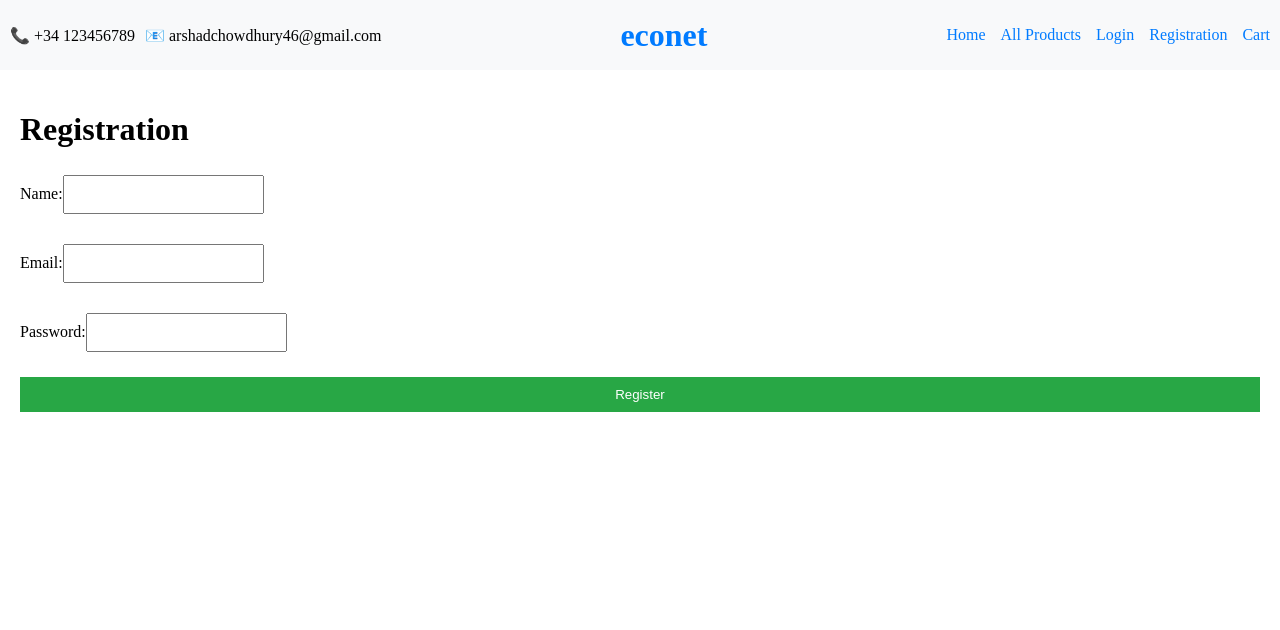
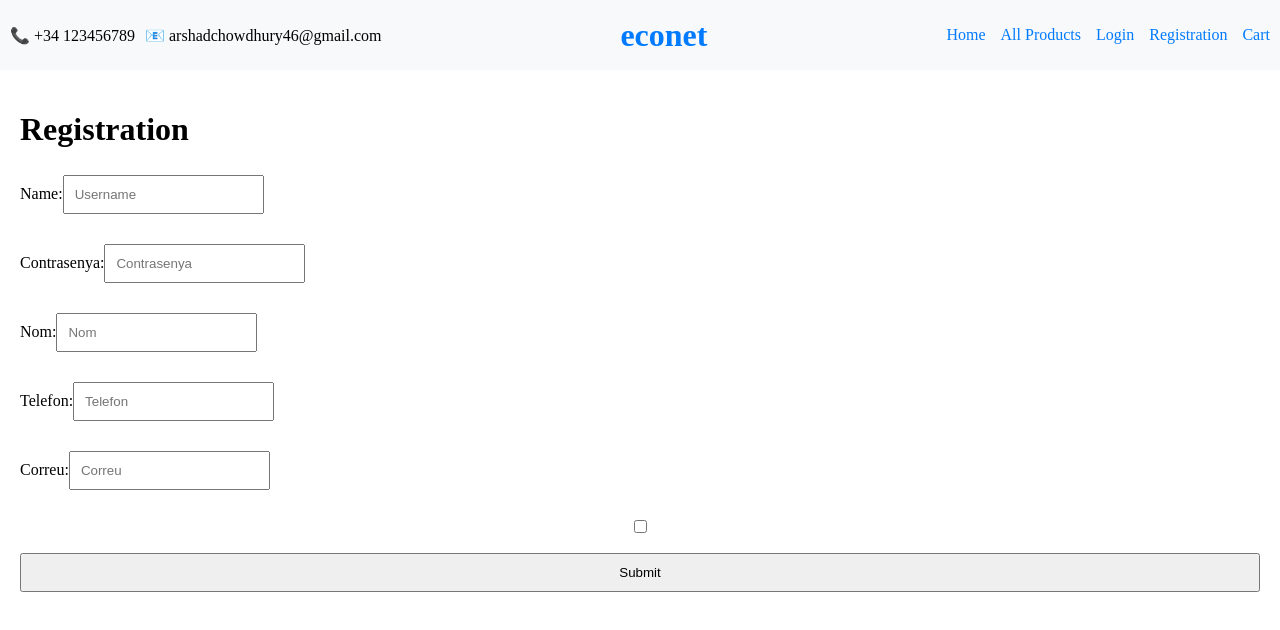
Before and after one commit to Alejandrolobomillan/EcoNet, a React (Vite) app in the folder client/: page /registration in a window 1280 px wide. Shown: the top 630 px of the page. Built offline with nearby package versions, Linux system fonts and the light colour scheme.

Commit message:
Funciona registrar usuario

```diff
--- a/client/src/components/Registration.jsx
+++ b/client/src/components/Registration.jsx
@@ -1,27 +1,50 @@
-// src/components/Registration.jsx
-import React from 'react';
+import {useForm} from 'react-hook-form'
+import { registerUser } from '../api/users.api'
 
-function Registration() {
+export function register() {
+  const { register, handleSubmit, formState: {
+  } } = useForm();
+
+  const onSubmit = handleSubmit(async data => {
+     const res = await registerUser(data);
+     console.log(res);
+  });
+
   return (
       <div className="registration">
         <h1>Registration</h1>
-      <form>
+          <form onSubmit={onSubmit}>
               <label>
               Name:
-          <input type="text" name="name" required />
+              <input type="text" placeholder="Username" {...register("username",
+              {required: true})}/>
               </label>
               <label>
-          Email:
-          <input type="email" name="email" required />
+              Contrasenya:
+              <input type="text" placeholder="Contrasenya" {...register("contrasenya",
+              {required: true})}/>
               </label>
               <label>
-          Password:
-          <input type="password" name="password" required />
+              Nom:
+              <input type="text" placeholder="Nom" {...register("nom",
+              {required: true})}/>
               </label>
-        <button type="submit">Register</button>
+              <label>
+              Telefon:
+              <input type="text" placeholder="Telefon" {...register("telefon",
+              {required: true})}/>
+              </label>
+              <label>
+              Correu:
+              <input type="text" placeholder="Correu" {...register("correu",
+              {required: true})}/>
+              </label>
+              <input type="checkbox" placeholder="Client" {...register("client",
+              {required: true})}/>
+              <input type="submit" />
           </form>
       </div>
   );
 }
 
-export default Registration;
+export default register;
```
Also changed, not shown: client/src/pages/RegisterPage.jsx (deleted, +0 -33 lines), client/src/App.jsx (line endings or trailing spaces), 1 other file (tests, documents, lock files or other folders). Lines whose indentation alone changed are shown as unchanged.
